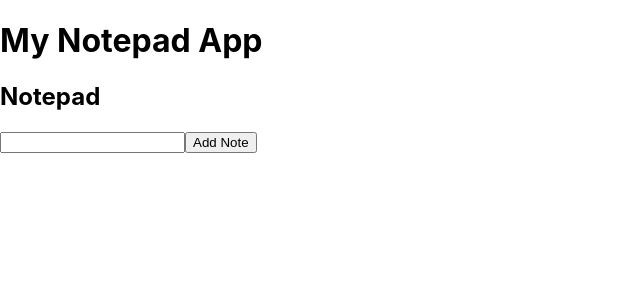
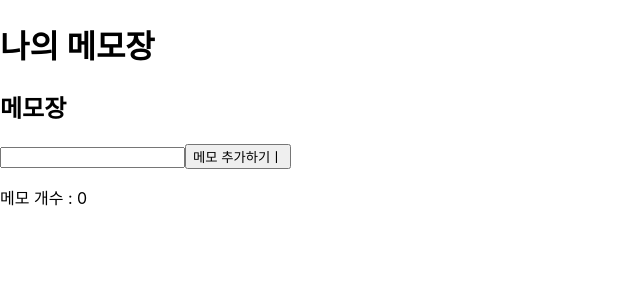
Before and after one commit to SimWooHyuk/6-15-pj-memo, a React (Create React App) app: page / in a window 1280 px wide. Shown: the top 300 px of the page, without its empty margins (0-640 px from the left). Built offline with nearby package versions, Linux system fonts and the light colour scheme; the HTML template or start-up script is replaced by a standard one.

Commit message:
ㅁㄴㅇㅁㄴㅇ

```diff
--- a/src/App.js
+++ b/src/App.js
@@ -1,12 +1,13 @@
 
 import React from 'react';
-import NotePad from './component/NotePad';
+import MemoJang from './component/NotePad';
 
 const App = () => {
+
   return (
     <div>
-      <h1>My Notepad App</h1>
-      <NotePad />
+      <h1>나의 메모장</h1>
+      <MemoJang />
     </div>
   );
 };
--- a/src/component/NotePad.jsx
+++ b/src/component/NotePad.jsx
@@ -1,37 +1,27 @@
-import React, { useState } from 'react';
-import { styled } from 'styled-components';
+import React, { useState, useEffect } from 'react';
 
-// const headCase = styled.div`
-// width: 400px;
-// padding: 10px;
-// border-radius: 5px solid #000;
-// `
+const MemoCount = () => {
+  const [notes, setNotes] = useState([]);
+  const [newNote, setNewNote] = useState('');
 
+  useEffect(() => {
+    const storageNotes = localStorage.getItem('notes');
+    if (storageNotes) {
+      setNotes(JSON.parse(storageNotes));
+    }
+  }, []);
 
-
-
-
-
-
-
-
-
-
-
-
-
-
-
-
-
-const Notepad = () => {
-  const [notes, setNotes] = useState([]);
-  const [currentNote, setCurrentNote] = useState('');
+  useEffect(() => {
+    localStorage.setItem('notes', JSON.stringify(notes));
+  }, [notes]);
 
   const addNote = () => {
-    if (currentNote.trim() !== '') {
-      setNotes([...notes, { note: currentNote, time: new Date() }]);
-      setCurrentNote('');
+    const checkNote = newNote.trim();
+    if (checkNote !== '') {
+      setNotes([...notes, checkNote]);
+      setNewNote('');
+    } else {
+      alert('Alert');
     }
   };
 
@@ -43,21 +33,21 @@ const Notepad = () => {
 
   return (
     <div>
-      <h2>Notepad</h2>
+      <h2>메모장</h2>
       <div>
         <input
           type="text"
-          value={currentNote}
-          onChange={(e) => setCurrentNote(e.target.value)}
+          value={newNote}
+          onChange={(e) => setNewNote(e.target.value)}
         />
-        <button onClick={addNote}>Add Note</button>
+        <button onClick={addNote}>메모 추가하기ㅣ</button>
+        <p>메모 개수 :  {notes.length}</p>
       </div>
       <ul>
         {notes.map((note, index) => (
           <li key={index}>
-            {note.note}
-            <span>{note.time.toLocaleDateString()}</span>
-            <button onClick={() => deleteNote(index)}>Delete</button>
+            {note}ㅤㅤㅤㅤㅤ[<span>{new Date().toLocaleDateString()}</span>]
+            <button onClick={() => deleteNote(index)}>메모 삭제하기</button>
           </li>
         ))}
       </ul>
@@ -65,4 +55,4 @@ const Notepad = () => {
   );
 };
 
-export default Notepad;
+export default MemoCount;
```
